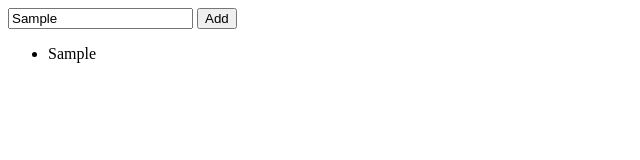
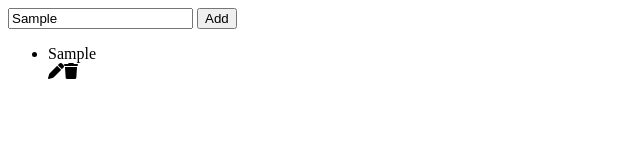
Before and after one commit to Edo404/ToDoList, a plain HTML site: page index.html in a window 1280 px wide. Both pictures are taken after typing "Sample" into the empty fields and a click on the button "Add". Shown: the full height of the page, 0-640 px from the left. Drawn offline with Linux system fonts and the light colour scheme.

Commit message:
to do with icons

```diff
--- a/app.js
+++ b/app.js
@@ -12,6 +12,16 @@ let ul = document.querySelector('ul');
 addBtn.addEventListener("click", function() {
     let actualText = textArea.value;
     let li = document.createElement('li');
+    let edit = document.createElement('i');
+    let trash = document.createElement('i');
     li.textContent = actualText;
+    edit.className = "fa-solid fa-pen";
+    trash.className = "fa-solid fa-trash";
+
+
     ul.appendChild(li);
+    ul.appendChild(edit);
+    ul.appendChild(trash);
+
+    ul.appendChild(row);
 })
--- a/index.html
+++ b/index.html
@@ -4,6 +4,7 @@
     <meta charset="UTF-8">
     <meta name="viewport" content="width=device-width, initial-scale=1.0">
     <title>To Do List</title>
+    <link rel="stylesheet" href="https://cdnjs.cloudflare.com/ajax/libs/font-awesome/6.0.0/css/all.min.css">
 </head>
 <body>
     <div class="container">
```
